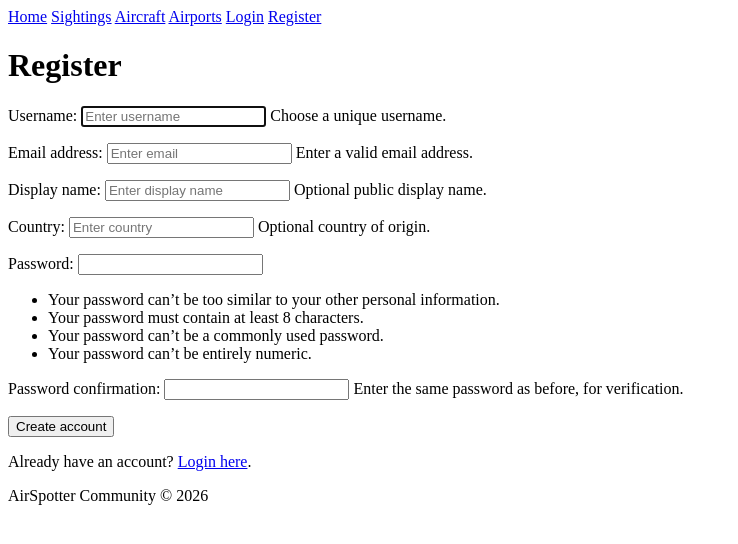
After one commit to galinhristov/airspotter-project, a Django app: page /accounts/register/ in a window 1280 px wide. The commit adds this page. Shown: the top 544 px of the page, without its empty margins (0-738 px from the left). Run offline with Django 5.2, Linux system fonts and the light colour scheme.

Commit message:
Implement user authentication: register, login, logout, profile

```diff
--- /dev/null
+++ b/accounts/forms.py
@@ -0,0 +1,79 @@
+from django import forms
+from django.contrib.auth import get_user_model
+from django.contrib.auth.forms import UserCreationForm, AuthenticationForm
+
+
+UserModel = get_user_model()
+
+class AirSpotterUserCreationForm(UserCreationForm):
+    class Meta(UserCreationForm.Meta):
+        model = UserModel
+        fields = (
+            'username',
+            'email',
+            'display_name',
+            'country',
+            'password1',
+            'password2',
+        )
+        labels = {
+            'username': 'Username',
+            'email': 'Email address',
+            'display_name': 'Display name',
+            'country': 'Country',
+            'password1': 'Password',
+            'password2': 'Confirm password',
+        }
+        help_texts = {
+            'username': 'Choose a unique username.',
+            'email': 'Enter a valid email address.',
+            'display_name': 'Optional public display name.',
+            'country': 'Optional country of origin.',
+        }
+        widgets = {
+            'username': forms.TextInput(attrs={'placeholder': 'Enter username'}),
+            'email': forms.EmailInput(attrs={'placeholder': 'Enter email'}),
+            'display_name': forms.TextInput(attrs={'placeholder': 'Enter display name'}),
+            'country': forms.TextInput(attrs={'placeholder': 'Enter country'}),
+        }
+
+
+
+class AirSpotterLoginForm(AuthenticationForm):
+    username = forms.CharField(
+        widget=forms.TextInput(attrs={'placeholder': 'Enter username'}),
+        label='Username',
+    )
+    password = forms.CharField(
+        widget=forms.PasswordInput(attrs={'placeholder': 'Enter password'}),
+        label='Password',
+    )
+
+
+
+class AirSpotterUserEditForm(forms.ModelForm):
+    class Meta:
+        model = UserModel
+        fields = (
+            'email',
+            'display_name',
+            'bio',
+            'avatar',
+            'country',
+        )
+        labels = {
+            'email': 'Email address',
+            'display_name': 'Display name',
+            'bio': 'Bio',
+            'avatar': 'Profile picture',
+            'country': 'Country',
+        }
+        help_texts = {
+            'bio': 'Tell the community a little about yourself.',
+        }
+        widgets = {
+            'email': forms.EmailInput(attrs={'placeholder': 'Enter email'}),
+            'display_name': forms.TextInput(attrs={'placeholder': 'Enter display name'}),
+            'bio': forms.Textarea(attrs={'rows': 4, 'placeholder': 'Write a short bio'}),
+            'country': forms.TextInput(attrs={'placeholder': 'Enter country'}),
+        }
--- a/accounts/models.py
+++ b/accounts/models.py
@@ -1,5 +1,6 @@
 from django.contrib.auth.models import AbstractUser
 from django.db import models
+
 
 class AirSpotterUser(AbstractUser):
     display_name = models.CharField(
@@ -21,6 +22,11 @@ class AirSpotterUser(AbstractUser):
         blank=True,
         null=True,
     )
+    favorite_sightings = models.ManyToManyField(
+        'sightings.Sighting',
+        blank=True,
+        related_name='favorited_by',
+    )
 
     def __str__(self):
         return self.display_name or self.username
--- a/accounts/urls.py
+++ b/accounts/urls.py
@@ -1 +1,13 @@
-urlpatterns = ()
+from django.urls import path
+
+from accounts.views import RegisterView, AirSpotterLoginView, AirSpotterLogoutView, ProfileDetailView, \
+    ProfileUpdateView, DashboardView
+
+urlpatterns = (
+    path('register/', RegisterView.as_view(), name='register'),
+    path('login/', AirSpotterLoginView.as_view(), name='login'),
+    path('logout/', AirSpotterLogoutView.as_view(), name='logout'),
+    path('profile/<int:pk>/', ProfileDetailView.as_view(), name='profile-details'),
+    path('profile/<int:pk>/edit/', ProfileUpdateView.as_view(), name='profile-edit'),
+    path('dashboard/', DashboardView.as_view(), name='dashboard'),
+)
--- a/accounts/views.py
+++ b/accounts/views.py
@@ -1,3 +1,67 @@
-from django.shortcuts import render
+from django.contrib.auth import get_user_model
+from django.contrib.auth.views import LoginView, LogoutView
+from django.contrib.auth.mixins import LoginRequiredMixin
+from django.urls import reverse_lazy
+from django.views.generic import CreateView, DetailView, UpdateView, TemplateView
 
-# Create your views here.
+from accounts.forms import (
+    AirSpotterUserCreationForm,
+    AirSpotterLoginForm,
+    AirSpotterUserEditForm,
+)
+
+UserModel = get_user_model()
+
+
+
+class RegisterView(CreateView):
+    model = UserModel
+    form_class = AirSpotterUserCreationForm
+    template_name = 'accounts/register.html'
+    success_url = reverse_lazy('login')
+
+
+
+class AirSpotterLoginView(LoginView):
+    authentication_form = AirSpotterLoginForm
+    template_name = 'accounts/login.html'
+
+
+
+class AirSpotterLogoutView(LogoutView):
+    next_page = reverse_lazy('home')
+
+
+
+class ProfileDetailView(LoginRequiredMixin, DetailView):
+    model = UserModel
+    template_name = 'accounts/profile-details.html'
+    context_object_name = 'profile'
+
+
+
+class ProfileUpdateView(LoginRequiredMixin, UpdateView):
+    model = UserModel
+    form_class = AirSpotterUserEditForm
+    template_name = 'accounts/profile-edit.html'
+
+
+    def get_success_url(self):
+        return reverse_lazy('profile-details', kwargs={'pk': self.object.pk})
+
+
+    def get_queryset(self):
+        return UserModel.objects.filter(pk=self.request.user.pk)
+
+
+
+class DashboardView(LoginRequiredMixin, TemplateView):
+    template_name = 'accounts/dashboard.html'
+
+    def get_context_data(self, **kwargs):
+        context = super().get_context_data(**kwargs)
+        user = self.request.user
+        context['own_sightings_count'] = user.sightings.count()
+        context['own_collections_count'] = user.collections.count()
+        context['favourite_sightings_count'] = user.favorite_sightings.count()
+        return context
--- /dev/null
+++ b/templates/accounts/register.html
@@ -0,0 +1,13 @@
+{% extends 'base.html' %}
+
+{% block content %}
+    <h1>Register</h1>
+
+    <form method="post">
+        {% csrf_token %}
+        {{ form.as_p }}
+        <button type="submit">Create account</button>
+    </form>
+
+    <p>Already have an account? <a href="{% url 'login' %}">Login here</a>.</p>
+{% endblock %}
--- a/templates/partials/navbar.html
+++ b/templates/partials/navbar.html
@@ -5,12 +5,12 @@
     <a href="#">Airports</a>
 
     {% if user.is_authenticated %}
-        <a href="#">Dashboard</a>
-        <a href="#">Profile</a>
-        <a href="#">Logout</a>
+        <a href="{% url 'dashboard' %}">Dashboard</a>
+        <a href="{% url 'profile-details' pk=request.user.pk %}">Profile</a>
+        <a href="{% url 'logout' %}">Logout</a>
     {% else %}
-        <a href="#">Login</a>
-        <a href="#">Register</a>
+        <a href="{% url 'login' %}">Login</a>
+        <a href="{% url 'register' %}">Register</a>
     {% endif %}
 
 </nav>
```
Also changed, not shown: templates/accounts/dashboard.html (added, +17 -0 lines), templates/accounts/login.html (added, +13 -0 lines), templates/accounts/profile-details.html (added, +19 -0 lines), templates/accounts/profile-edit.html (added, +11 -0 lines), accounts/migrations/0002_airspotteruser_favorite_sightings.py (added).
